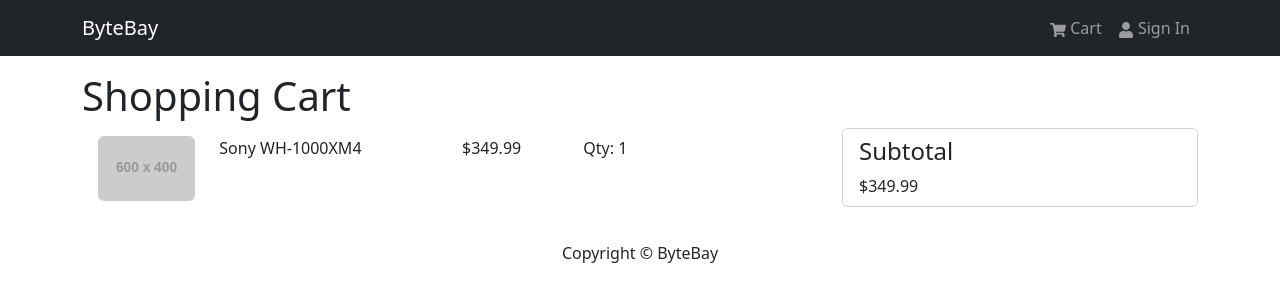
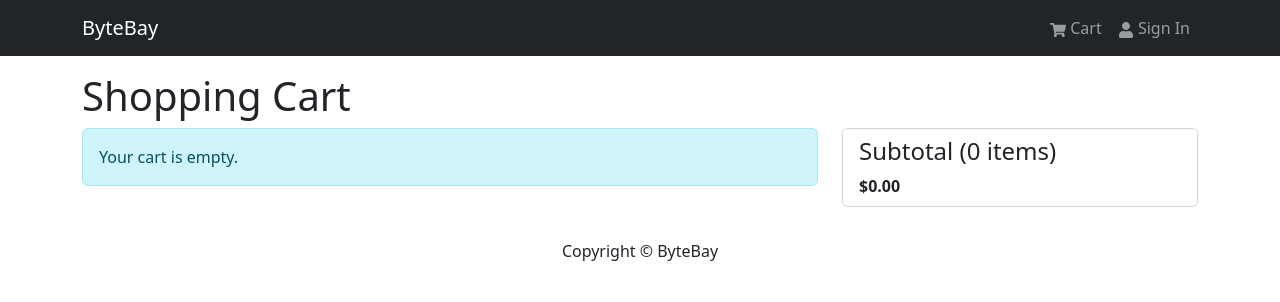
Before and after one commit to DeanAsadi/ByteBay, a React (Vite) app in the folder frontend/: page /cart/1 in a window 1280 px wide. Shown: the top 302 px of the page. Built offline with nearby package versions, Linux system fonts and the light colour scheme.

Commit message:
Connect cart UI to Redux store

```diff
--- a/frontend/src/screens/CartScreen.jsx
+++ b/frontend/src/screens/CartScreen.jsx
@@ -1,103 +1,86 @@
-import { useParams, useSearchParams } from 'react-router-dom';
-import products from '../data/products';
+import { useSelector } from 'react-redux';
 import {
   Row,
   Col,
   ListGroup,
   Image,
   Card,
+  Alert,
 } from 'react-bootstrap';
 
 const CartScreen = () => {
-  const { id } = useParams();
-  const [searchParams] = useSearchParams();
-
-  const qty = Number(searchParams.get('qty')) || 1;
-  const product = products.find(
-  (product) => product.id === Number(id)
+  const cartItems = useSelector(
+    (state) => state.cart.cartItems
   );
 
-if (!product) {
-  return <h2>Product Not Found</h2>;
-}
+  const subtotalItems = cartItems.reduce(
+    (total, item) => total + item.qty,
+    0
+  );
+
+  const subtotalPrice = cartItems.reduce(
+    (total, item) => total + item.price * item.qty,
+    0
+  );
 
   return (
     <>
       <h1>Shopping Cart</h1>
 
       <Row>
-
         <Col md={8}>
-
+          {cartItems.length === 0 ? (
+            <Alert variant="info">
+              Your cart is empty.
+            </Alert>
+          ) : (
             <ListGroup variant="flush">
-
-          <ListGroup.Item>
-
-            <Row>
-
+              {cartItems.map((item) => (
+                <ListGroup.Item key={item.id}>
+                  <Row className="align-items-center">
                     <Col md={2}>
-
                       <Image
-                  src={product.image}
-                  alt={product.name}
+                        src={item.image}
+                        alt={item.name}
                         fluid
                         rounded
                       />
-
                     </Col>
 
                     <Col md={4}>
-
-                {product.name}
-
+                      {item.name}
                     </Col>
 
                     <Col md={2}>
-
-                ${product.price}
-
+                      ${item.price}
                     </Col>
 
                     <Col md={2}>
-
-                Qty: {qty}
-
+                      Qty: {item.qty}
                     </Col>
-
                   </Row>
-
                 </ListGroup.Item>
-
+              ))}
             </ListGroup>
-
+          )}
         </Col>
 
         <Col md={4}>
-
           <Card>
-
             <ListGroup variant="flush">
-
               <ListGroup.Item>
-
                 <h4>
-
-                Subtotal
-
+                  Subtotal ({subtotalItems} items)
                 </h4>
 
-              ${product.price * qty}
-
+                <strong>
+                  ${subtotalPrice.toFixed(2)}
+                </strong>
               </ListGroup.Item>
-
             </ListGroup>
-
           </Card>
-
         </Col>
-
       </Row>
-
     </>
   );
 };
--- a/frontend/src/screens/ProductScreen.jsx
+++ b/frontend/src/screens/ProductScreen.jsx
@@ -1,5 +1,7 @@
 import { useState } from 'react';
 import { useParams, Link, useNavigate } from 'react-router-dom';
+import { useDispatch } from 'react-redux';
+
 import {
   Row,
   Col,
@@ -13,10 +15,12 @@
 
 import products from '../data/products';
 import Rating from '../components/Rating';
+import { addToCart } from '../slices/cartSlice';
 
 const ProductScreen = () => {
   const { id } = useParams();
   const navigate = useNavigate();
+  const dispatch = useDispatch();
 
   const [qty, setQty] = useState(1);
 
@@ -34,7 +38,14 @@
   }
 
   const addToCartHandler = () => {
-    navigate(`/cart/${product.id}?qty=${qty}`);
+    const cartItem = {
+      ...product,
+      qty,
+    };
+
+    dispatch(addToCart(cartItem));
+
+    navigate('/cart');
   };
 
   return (
--- a/frontend/src/slices/cartSlice.js
+++ b/frontend/src/slices/cartSlice.js
@@ -9,7 +9,15 @@
 
   initialState,
 
-  reducers: {},
+  reducers: {
+    addToCart: (state, action) => {
+      console.log('Action Payload:', action.payload);
+
+      state.cartItems.push(action.payload);
+    },
+  },
 });
 
+export const { addToCart } = cartSlice.actions;
+
 export default cartSlice.reducer;
```
Lines whose indentation alone changed are shown as unchanged.
